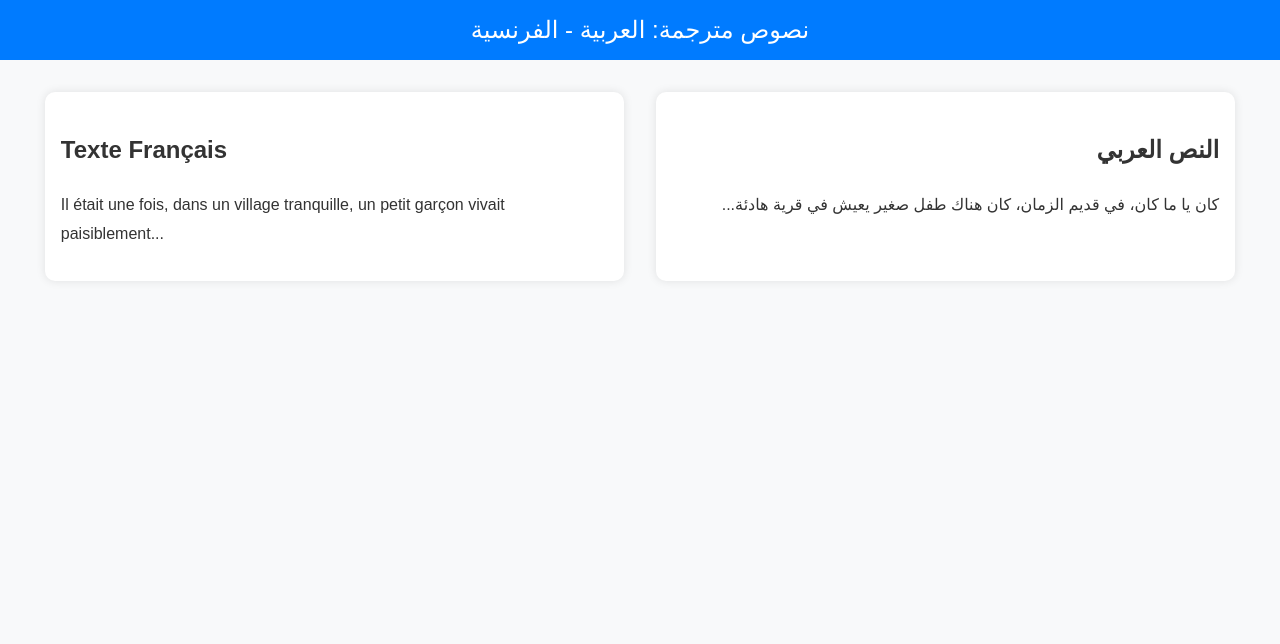
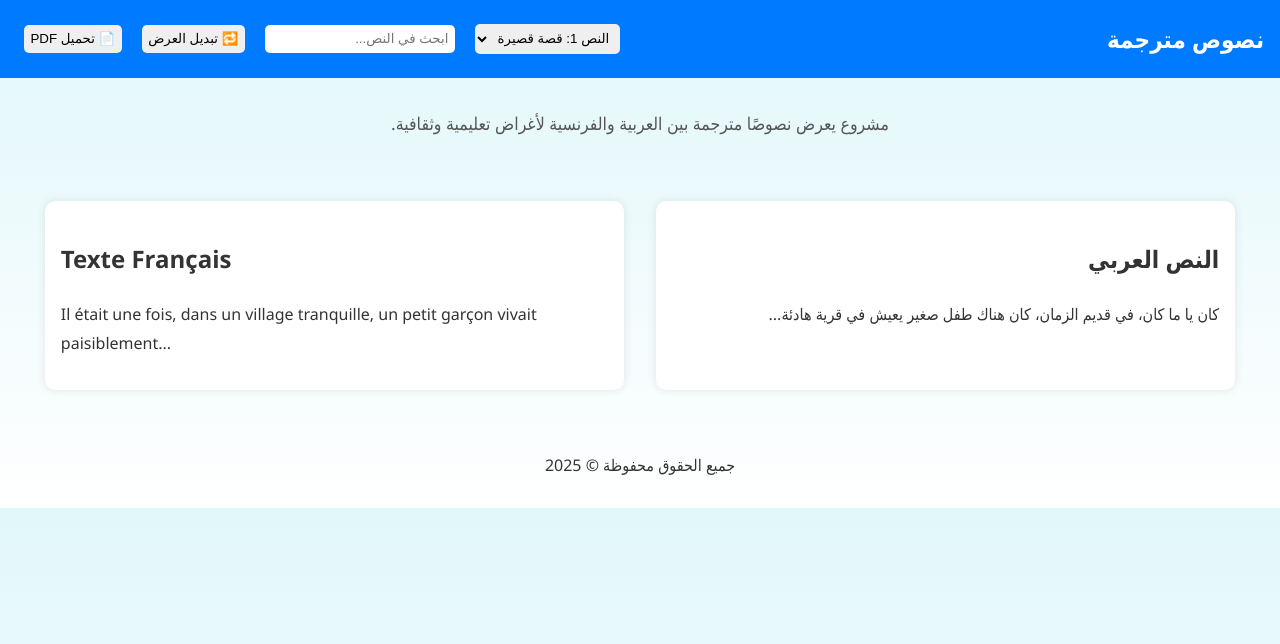
Before and after one commit to dmezakou/text-parallel-ar-fr, a plain HTML site: page index.html in a window 1280 px wide. Drawn offline with Linux system fonts and the light colour scheme.

Commit message:
Update index.html

```diff
--- a/index.html
+++ b/index.html
@@ -2,28 +2,168 @@
 <html lang="ar" dir="rtl">
 <head>
   <meta charset="UTF-8">
-  <title>نصوص مترجمة</title>
+  <title>نصوص مترجمة: العربية - الفرنسية</title>
   <style>
-    body { font-family: "Arial", sans-serif; background-color: #f8f9fa; margin: 0; padding: 0; color: #333; }
-    header { background-color: #007bff; color: white; padding: 1rem; text-align: center; font-size: 1.5rem; }
-    .container { display: flex; flex-direction: row; padding: 2rem; gap: 2rem; justify-content: center; }
-    .text-block { width: 45%; background-color: white; padding: 1rem; border-radius: 10px; box-shadow: 0 0 10px rgba(0,0,0,0.1); line-height: 1.8; }
-    .arabic { direction: rtl; text-align: right; }
-    .french { direction: ltr; text-align: left; }
-    @media (max-width: 768px) { .container { flex-direction: column; } .text-block { width: 100%; } }
+    body {
+      font-family: 'Segoe UI', Tahoma, Geneva, Verdana, sans-serif;
+      margin: 0;
+      background: linear-gradient(to bottom, #e0f7fa, #ffffff);
+      color: #333;
+    }
+
+    nav {
+      background-color: #007bff;
+      color: white;
+      padding: 1rem;
+      display: flex;
+      justify-content: space-between;
+      align-items: center;
+      flex-wrap: wrap;
+    }
+
+    nav h1 {
+      margin: 0;
+      font-size: 1.5rem;
+    }
+
+    nav select, nav input, nav button {
+      margin: 0.5rem;
+      padding: 0.4rem;
+      border-radius: 5px;
+      border: none;
+    }
+
+    header {
+      text-align: center;
+      padding: 1rem;
+    }
+
+    .description {
+      font-size: 1.1rem;
+      color: #555;
+    }
+
+    .container {
+      display: flex;
+      flex-direction: row;
+      padding: 2rem;
+      gap: 2rem;
+      justify-content: center;
+    }
+
+    .text-block {
+      width: 45%;
+      background-color: white;
+      padding: 1rem;
+      border-radius: 10px;
+      box-shadow: 0 0 10px rgba(0,0,0,0.1);
+      line-height: 1.8;
+      overflow-y: auto;
+      max-height: 400px;
+    }
+
+    .arabic {
+      direction: rtl;
+      text-align: right;
+    }
+
+    .french {
+      direction: ltr;
+      text-align: left;
+    }
+
+    .actions {
+      text-align: center;
+      margin: 2rem;
+    }
+
+    @media (max-width: 768px) {
+      .container {
+        flex-direction: column;
+      }
+      .text-block {
+        width: 100%;
+      }
+    }
   </style>
 </head>
 <body>
-  <header>نصوص مترجمة: العربية - الفرنسية</header>
-  <div class="container">
-    <div class="text-block arabic">
+
+<!-- شريط التنقل -->
+<nav>
+  <h1>نصوص مترجمة</h1>
+  <div>
+    <select id="textSelector">
+      <option value="1">النص 1: قصة قصيرة</option>
+      <option value="2">النص 2: مقال ثقافي</option>
+    </select>
+
+    <input type="text" id="searchInput" placeholder="ابحث في النص...">
+
+    <button onclick="toggleDirection()">🔁 تبديل العرض</button>
+    <button onclick="downloadPDF()">📄 تحميل PDF</button>
+  </div>
+</nav>
+
+<!-- العنوان والوصف -->
+<header>
+  <p class="description">مشروع يعرض نصوصًا مترجمة بين العربية والفرنسية لأغراض تعليمية وثقافية.</p>
+</header>
+
+<!-- عرض النصوص -->
+<div class="container" id="textContainer">
+  <div class="text-block arabic" id="arabicText">
     <h2>النص العربي</h2>
     <p>كان يا ما كان، في قديم الزمان، كان هناك طفل صغير يعيش في قرية هادئة...</p>
   </div>
-    <div class="text-block french">
+  <div class="text-block french" id="frenchText">
     <h2>Texte Français</h2>
     <p>Il était une fois, dans un village tranquille, un petit garçon vivait paisiblement...</p>
   </div>
 </div>
+
+<!-- تحميل PDF -->
+<div class="actions">
+  <p>جميع الحقوق محفوظة © 2025</p>
+</div>
+
+<script>
+  function toggleDirection() {
+    const container = document.getElementById("textContainer");
+    container.insertBefore(container.lastElementChild, container.firstElementChild);
+  }
+
+  function downloadPDF() {
+    alert("لأسباب تقنية، يجب استخدام أداة خارجية لتحويل HTML إلى PDF (مثل Print > Save as PDF).");
+  }
+
+  // مثال بسيط لتغيير النصوص حسب القائمة
+  document.getElementById('textSelector').addEventListener('change', function () {
+    const ar = document.getElementById('arabicText');
+    const fr = document.getElementById('frenchText');
+    if (this.value === "2") {
+      ar.querySelector("p").textContent = "الثقافة تشكل جوهر الهوية، وهي تعبير عن تاريخ الشعوب وحضاراتها.";
+      fr.querySelector("p").textContent = "La culture est au cœur de l'identité, elle exprime l'histoire et la civilisation des peuples.";
+    } else {
+      ar.querySelector("p").textContent = "كان يا ما كان، في قديم الزمان، كان هناك طفل صغير يعيش في قرية هادئة...";
+      fr.querySelector("p").textContent = "Il était une fois, dans un village tranquille, un petit garçon vivait paisiblement...";
+    }
+  });
+
+  // البحث في النص
+  document.getElementById("searchInput").addEventListener("input", function () {
+    const query = this.value.toLowerCase();
+    ['arabicText', 'frenchText'].forEach(id => {
+      const text = document.getElementById(id);
+      const content = text.querySelector("p").textContent.toLowerCase();
+      if (!content.includes(query)) {
+        text.style.display = "none";
+      } else {
+        text.style.display = "block";
+      }
+    });
+  });
+</script>
+
 </body>
 </html>
```
Lines whose indentation alone changed are shown as unchanged.
